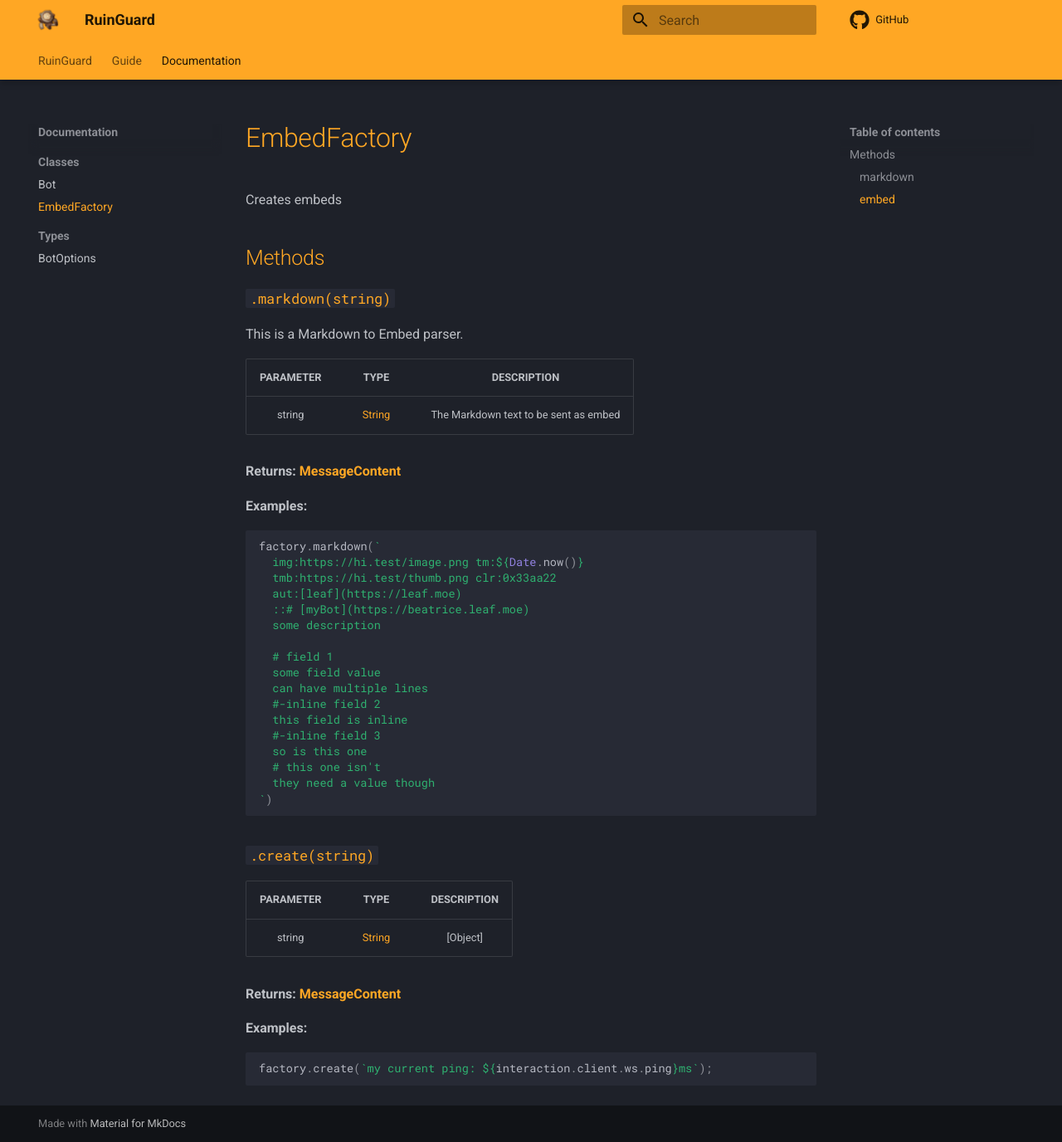
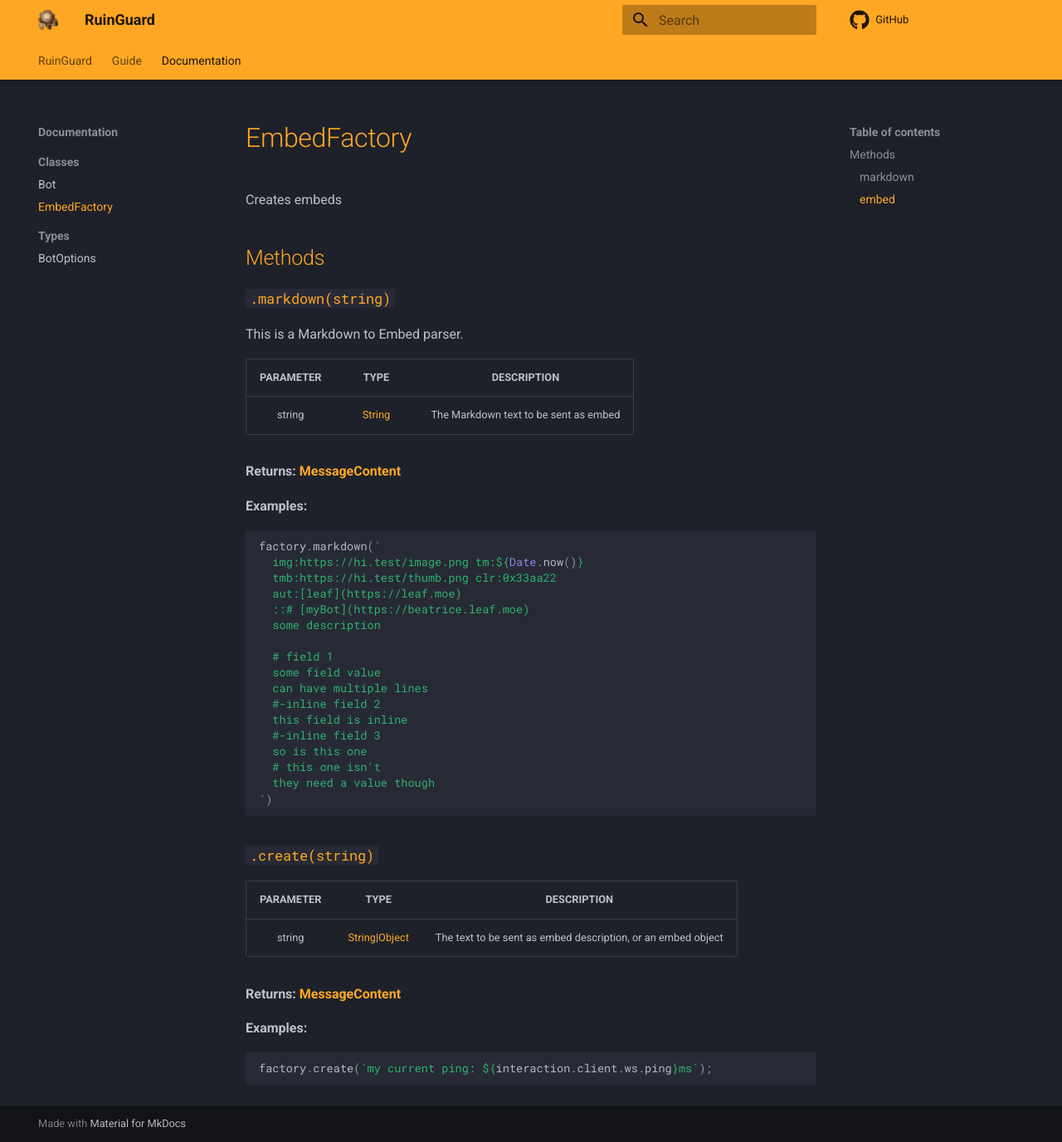
Before and after one commit to Khaenri-ah/ruinguard-docs, an MkDocs documentation site: the page built from docs/documentation/classes/EmbedFactory.md, in a window 1280 px wide and 1376 px high. Shown: the whole window at 83% size. Built offline with MkDocs 1.6.1 and Material for MkDocs 9.7.7, drawn with Linux system fonts in a browser that asks for light colours; comment, search, counter and statistics services are not loaded.

Commit message:
small things

```diff
--- a/docs/documentation/classes/EmbedFactory.md
+++ b/docs/documentation/classes/EmbedFactory.md
@@ -10,7 +10,7 @@
 
 PARAMETER |    TYPE    |              DESCRIPTION
 :-------: | :--------: | :-----------------------------------:
- string   | [String] | The Markdown text to be sent as embed
+ string   |  [String]  | The Markdown text to be sent as embed
 
 **Returns: [MessageContent]**
 
@@ -40,7 +40,7 @@
 
 PARAMETER |   TYPE   |         DESCRIPTION
 :-------: | :------: | :--------------------------:
- string   | [String]|[Object] | The text to be sent as embed description, or an embed object
+ string   | [String]\|[Object] | The text to be sent as embed description, or an embed object
 
  **Returns: [MessageContent]**
 
@@ -52,3 +52,4 @@
 
 [MessageContent]: MessageContent.md
 [string]: https://developer.mozilla.org/en-US/docs/Web/JavaScript/Reference/Global_Objects/String
+[Object]: https://developer.mozilla.org/en-US/docs/Web/JavaScript/Reference/Global_Objects/Object
--- a/mkdocs.yml
+++ b/mkdocs.yml
@@ -11,9 +11,6 @@
     scheme: slate
     primary: orange
     accent: yellow
-    toggle:
-      icon: material/weather-sunny
-      name: Switch to light mode
   features:
     - navigation.instant
     - navigation.tracking
```
